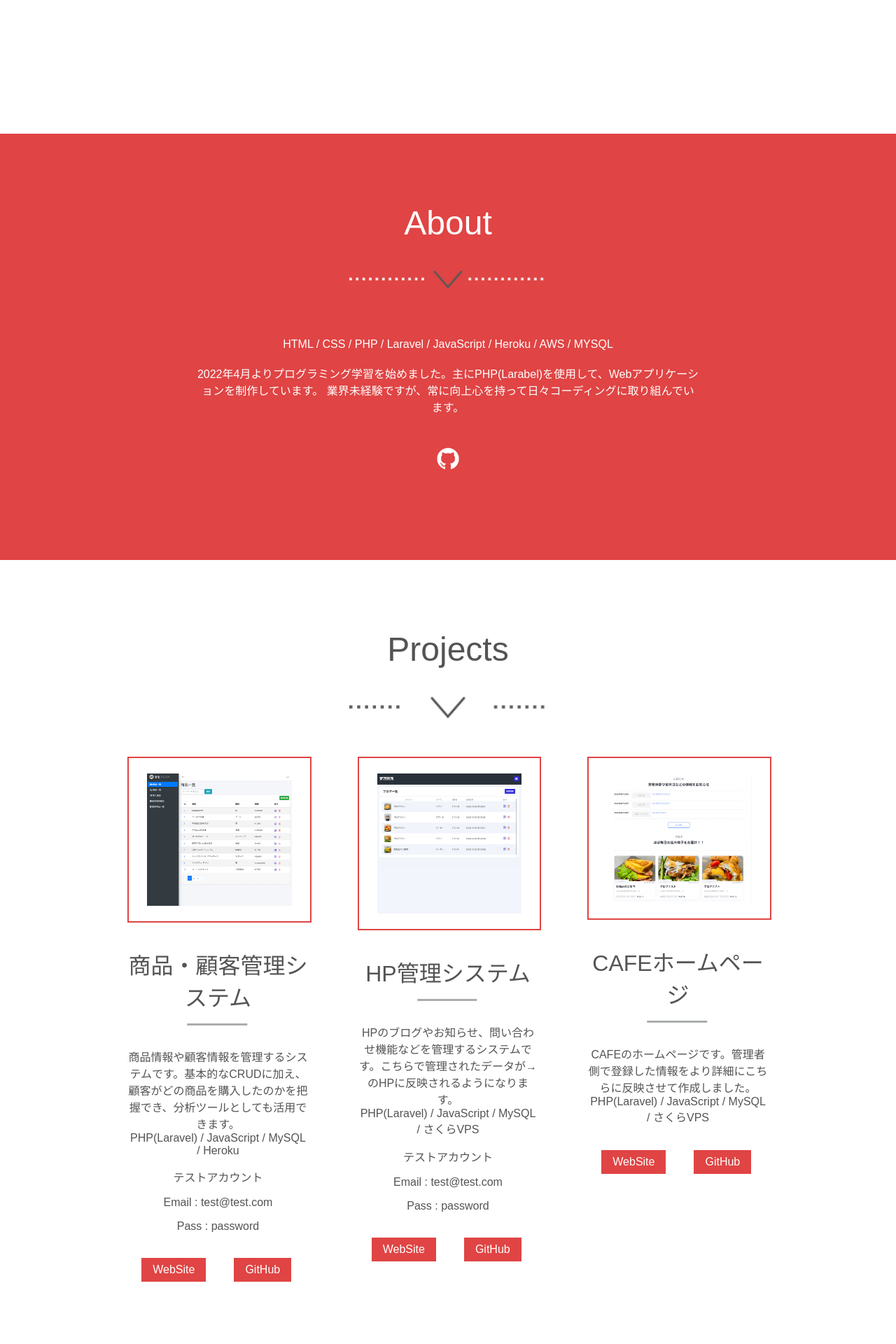
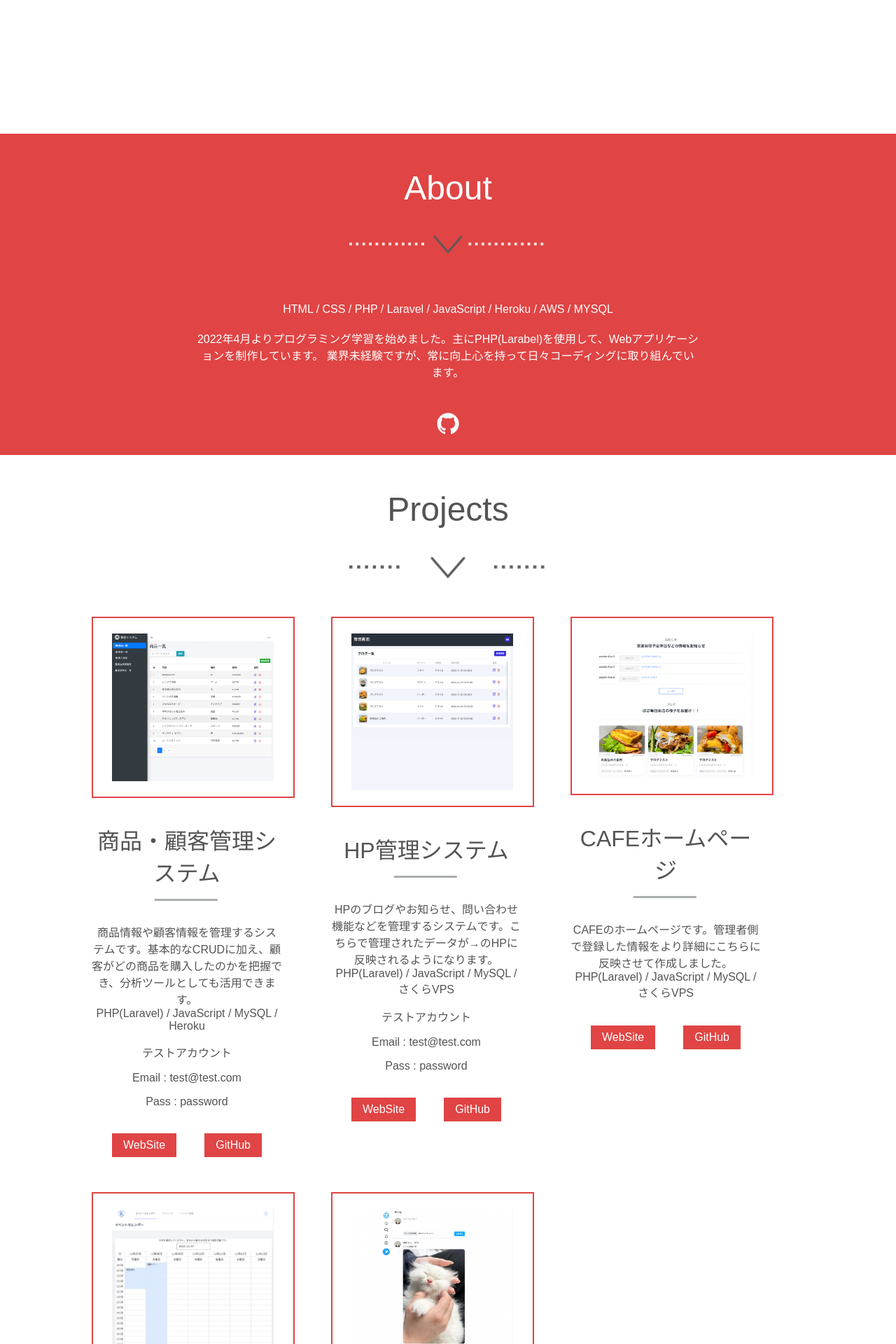
Before and after one commit to zuoboo/my-portfolio, a PHP site: page / in a window 1280 px wide; the page is wider, and only the part inside the window is pictured. Shown: the part 437-2357 px from the top of that part at 70% size. Run offline with PHP 8.4, Linux system fonts and the light colour scheme.

Commit message:
CSS調整

```diff
--- a/css/style.css
+++ b/css/style.css
@@ -19,7 +19,7 @@ h2{
     font-size:3rem;
     font-weight: normal;
     margin-top: 0;
-    padding-top: 100px;
+    padding-top: 50px;
 }
 
 h2 span {
@@ -67,9 +67,9 @@ nav ul li p {
     margin: 4px;
 }
 
-section {
-    padding-bottom: 100px;
-}
+/* section {
+    padding-bottom: 50px;
+} */
 
 .firstview {
     text-align: left;
@@ -111,18 +111,19 @@ section {
 
 .project-cards {
     display:flex;
-    width:77%;
-    justify-content: space-between;
+    flex-wrap: wrap;
+    width:85%;
+    /* justify-content: space-between; */
     margin:auto;
 }
 
 .project-card {
-    width:33%;
-    padding:0 35px;
+    width:25%;
+    padding:0 35px 30px 35px;
 }
 
 .project-card img{
-    width:80%;
+    width:85%;
     padding:22px 10%;
     border : 2px solid #E04444;
 }
@@ -140,6 +141,7 @@ section {
 
 .project-links {
     display: flex;
+    justify-content: center;
 }
 .project-link {
     padding:8px 16px;
--- a/index.html
+++ b/index.html
@@ -94,9 +94,6 @@
                                 target="_blank">GitHub</a></p>
                     </div>
                 </div>
-        </section>
-        <section id="projects">
-            <div class="project-cards">
                 <div class="project-card">
                     <a href="https://laravel-reserve.herokuapp.com/" target="_blank"><img src="img/project-04.png"
                             alt="Netflixクローン"></a>
```
